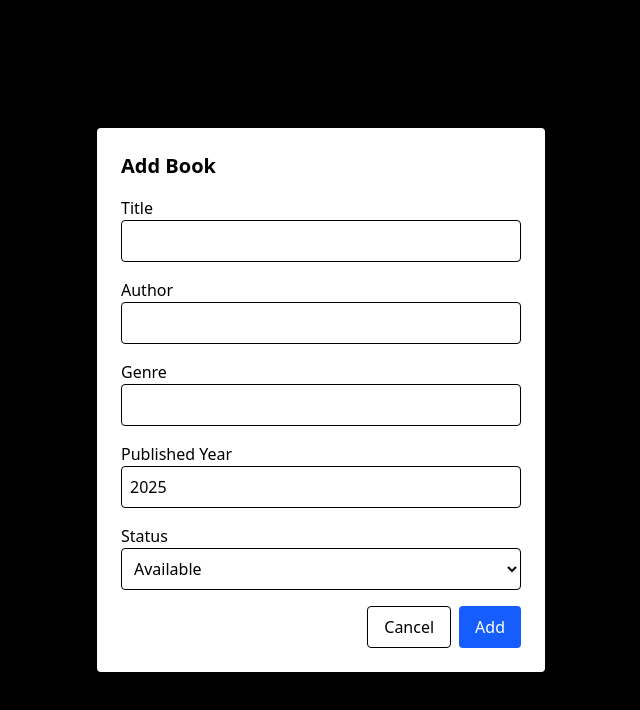
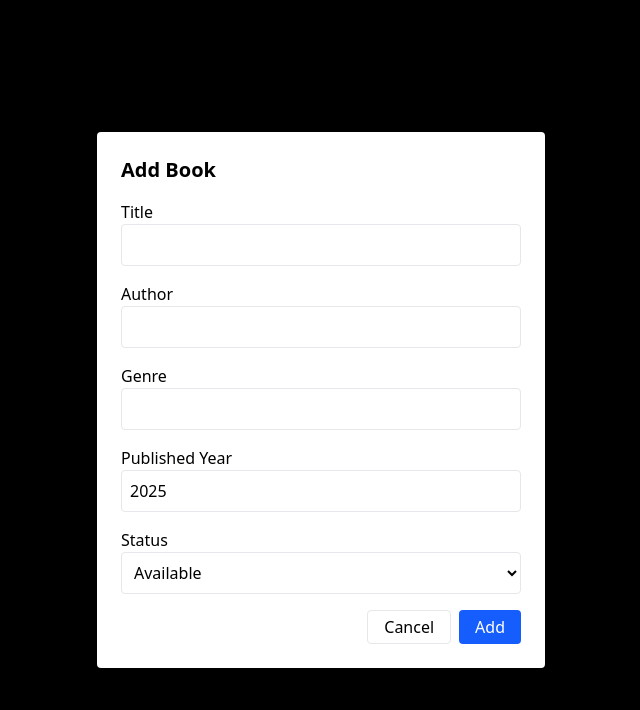
Before and after one commit to iamsjunaid/book_management, a React (Vite) app: page / in a window 1280 px wide. Both pictures are taken after typing "Sample" into the empty fields and a click on the button "+ Add Book". Shown: the top 710 px of the page, without its empty margins (319-959 px from the left). Built offline with nearby package versions, Linux system fonts and the light colour scheme; data requests are answered from the project's data file.

Commit message:
feat: update input styles in BookModal for consistency and improved UX

```diff
--- a/src/components/BookModal.tsx
+++ b/src/components/BookModal.tsx
@@ -37,7 +37,7 @@ const BookModal: React.FC<BookModalProps> = ({ initialData, onSubmit, onClose })
                         <label>Title</label>
                         <input
                             {...register('title', { required: true })}
-                            className="border p-2 w-full rounded"
+                            className="border border-gray-200 p-2 w-full rounded"
                         />
                         {errors.title && <span className="text-red-500 text-sm">Title is required</span>}
                     </div>
@@ -46,7 +46,7 @@ const BookModal: React.FC<BookModalProps> = ({ initialData, onSubmit, onClose })
                         <label>Author</label>
                         <input
                             {...register('author', { required: true })}
-                            className="border p-2 w-full rounded"
+                            className="border border-gray-200 p-2 w-full rounded"
                         />
                         {errors.author && <span className="text-red-500 text-sm">Author is required</span>}
                     </div>
@@ -55,7 +55,7 @@ const BookModal: React.FC<BookModalProps> = ({ initialData, onSubmit, onClose })
                         <label>Genre</label>
                         <input
                             {...register('genre', { required: true })}
-                            className="border p-2 w-full rounded"
+                            className="border border-gray-200 p-2 w-full rounded"
                         />
                         {errors.genre && <span className="text-red-500 text-sm">Genre is required</span>}
                     </div>
@@ -65,7 +65,7 @@ const BookModal: React.FC<BookModalProps> = ({ initialData, onSubmit, onClose })
                         <input
                             type="number"
                             {...register('publishedYear', { required: true })}
-                            className="border p-2 w-full rounded"
+                            className="border border-gray-200 p-2 w-full rounded"
                         />
                         {errors.publishedYear && (
                             <span className="text-red-500 text-sm">Year is required</span>
@@ -74,17 +74,17 @@ const BookModal: React.FC<BookModalProps> = ({ initialData, onSubmit, onClose })
 
                     <div>
                         <label>Status</label>
-                        <select {...register('status')} className="border p-2 w-full rounded">
+                        <select {...register('status')} className="border border-gray-200 p-2 w-full rounded">
                             <option value="Available">Available</option>
                             <option value="Issued">Issued</option>
                         </select>
                     </div>
 
                     <div className="flex justify-end gap-2">
-                        <button type="button" onClick={onClose} className="px-4 py-2 rounded border">
+                        <button type="button" onClick={onClose} className="px-4 py-1 rounded border border-gray-200">
                             Cancel
                         </button>
-                        <button type="submit" className="px-4 py-2 bg-blue-600 text-white rounded">
+                        <button type="submit" className="px-4 py-1 bg-blue-600 text-white rounded">
                             {initialData ? 'Update' : 'Add'}
                         </button>
                     </div>
```
